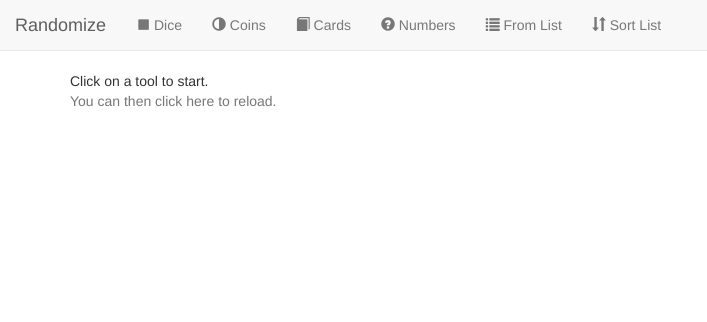
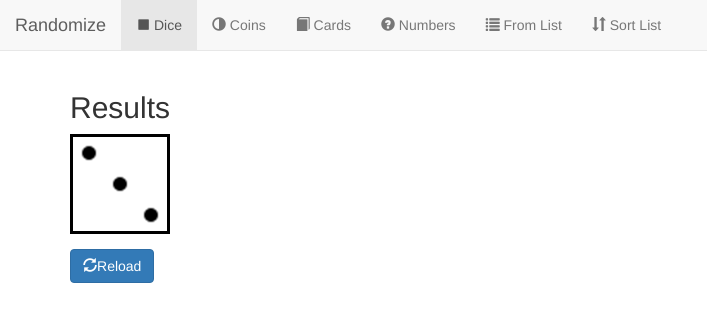
Before and after one commit to nickmccurdy/randomize, a website: page index.html in a window 1280 px wide. Shown: the whole page, without its empty margins (0-707 px from the left). Drawn offline with nearby package versions, Linux system fonts and the light colour scheme.

Commit message:
Use "dice" as the default mode instead of showing a help message

```diff
--- a/index.html
+++ b/index.html
@@ -24,7 +24,7 @@
           <span class="icon-bar"></span>
           <span class="icon-bar"></span>
         </button>
-        <a class="navbar-brand" href="#" ng-click="mode = undefined">Randomize</a>
+        <a class="navbar-brand" href="#">Randomize</a>
       </div>
 
       <!-- Collect the nav links, forms, and other content for toggling -->
@@ -64,8 +64,7 @@
 
         <!-- Tool results -->
         <div class="col-sm-6">
-          <h2 id="results-header" ng-show="result">Results</h2>
-          <div id="welcome" ng-hide="result">Click on a tool to start.<br><span class="text-muted">You can then click here to reload.</span></div>
+          <h2 id="results-header">Results</h2>
 
           <div class="results" ng-switch="mode">
 
--- a/js/app.js
+++ b/js/app.js
@@ -5,9 +5,11 @@ var app = angular.module('Randomize', []);
 // Functions for updating and setting up the views for all tools
 app.controller('ToolController', function ($scope) {
 
+  $scope.mode = 'die';
+
   // Repeats running the current tool with its current settings
   $scope.reload = function () {
-    $scope.result = $scope.mode ? Tools[$scope.mode]() : undefined;
+    $scope.result = Tools[$scope.mode]();
   };
 
   // Set up the page
```
